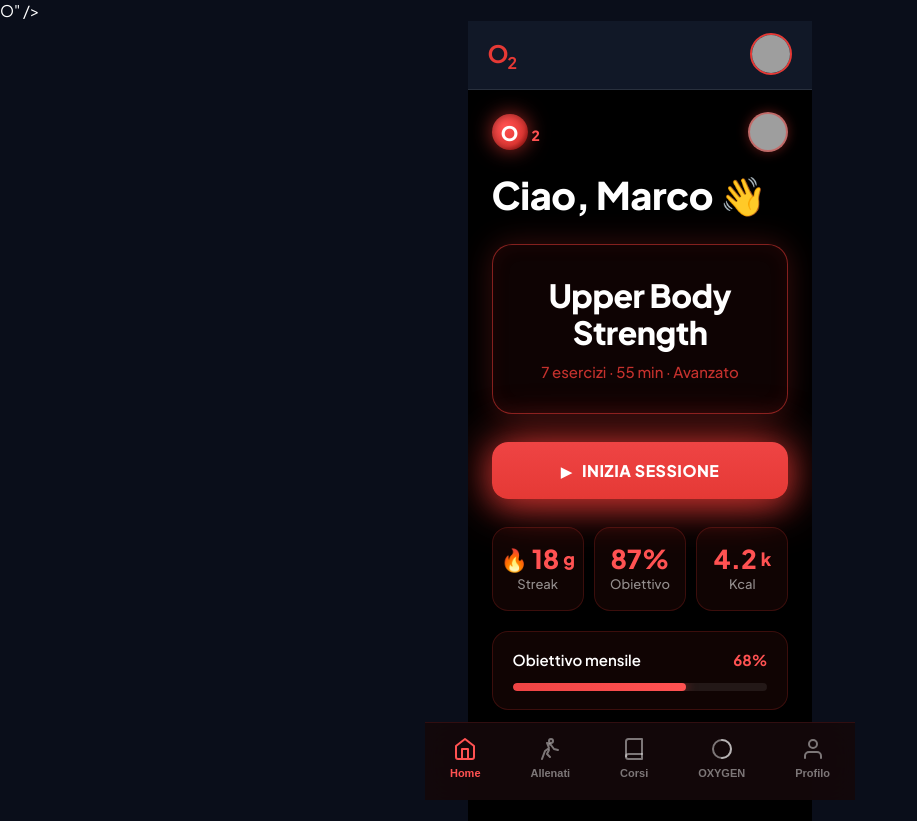
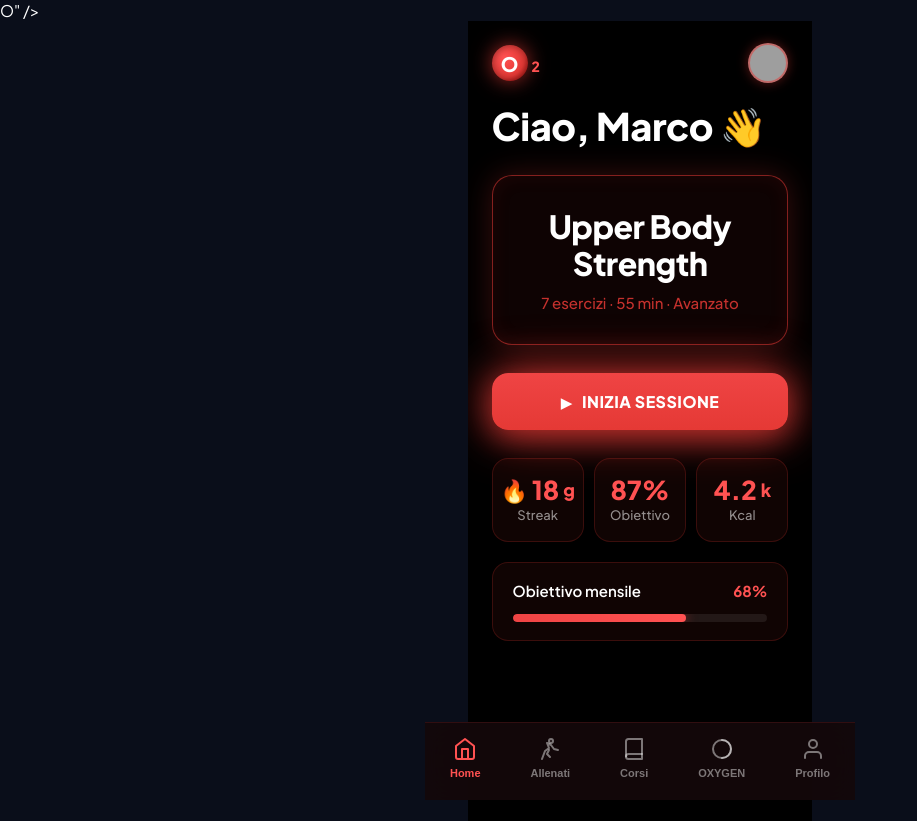
Before and after one commit to cirillodomenico16-gif/oxygen-fitness-hub, a React (Vite) app: page / in a window 1280 px wide. Shown: the whole page, without its empty margins (0-917 px from the left). Built offline with nearby package versions, Linux system fonts and the light colour scheme; grey boxes are pictures that could not be loaded.

Commit message:
remove global AppHeader (duplicate top bar)
Co-Authored-By: Claude Opus 4.6 <noreply@anthropic.com>

```diff
--- a/src/App.tsx
+++ b/src/App.tsx
@@ -211,9 +211,6 @@ const App: React.FC = () => {
         overflow: 'hidden',
       }}
     >
-      {/* Shared Header Component */}
-      <AppHeader isAdminRoute={isAdminRoute} navigate={navigate} />
-
       {/* Admin mode thin bar */}
       {showAdminNav && (
         <div
```
